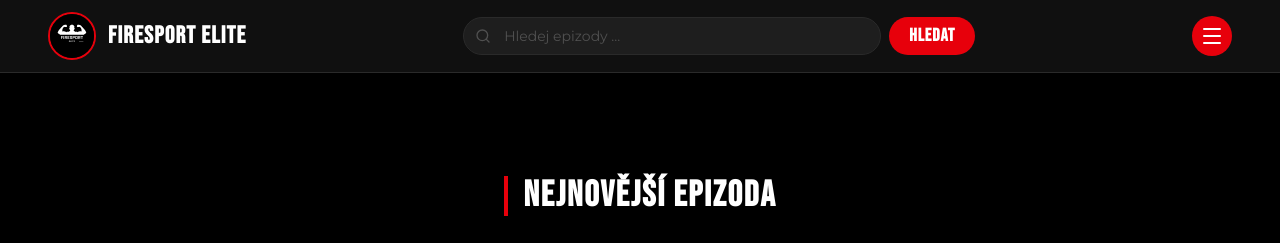
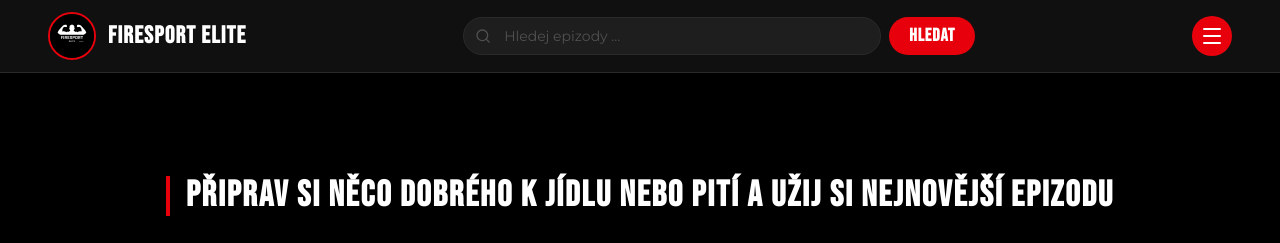
Before and after one commit to thumbnail-ai-cz/firesportelite02, a Next.js app: page / in a window 1280 px wide. Shown: the top 243 px of the page. Built offline with nearby package versions, Linux system fonts and the light colour scheme; grey boxes are pictures that could not be loaded.

Commit message:
Change heading text for latest episode section
Updated the heading text for the latest episode section to encourage viewers to prepare food or drinks while enjoying the episode.

```diff
--- a/app/page.js
+++ b/app/page.js
@@ -14,7 +14,7 @@ export default function Page() {
       <main className="max-w-5xl mx-auto p-8 pt-28">
         {/* Hero sekce s videem */}
         <section id="epizody" className="text-center my-16">
-          <h2 className="text-4xl font-extrabold mb-1 border-l-4 border-red-600 pl-4 inline-block">Nejnovější epizoda</h2>
+          <h2 className="text-4xl font-extrabold mb-1 border-l-4 border-red-600 pl-4 inline-block">Připrav si něco dobrého k jídlu nebo pití a užij si nejnovější epizodu</h2>
           <div className="aspect-video w-full rounded-2xl overflow-hidden shadow-2xl border border-gray-800 mt-6">
             <iframe
               className="w-full h-full"
```
